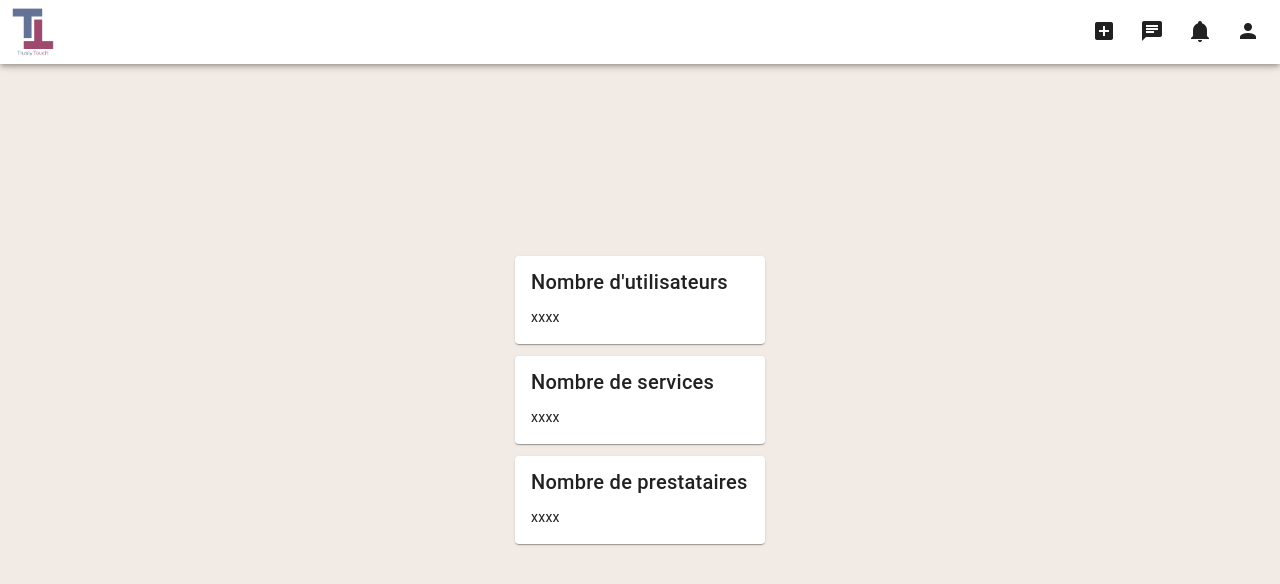
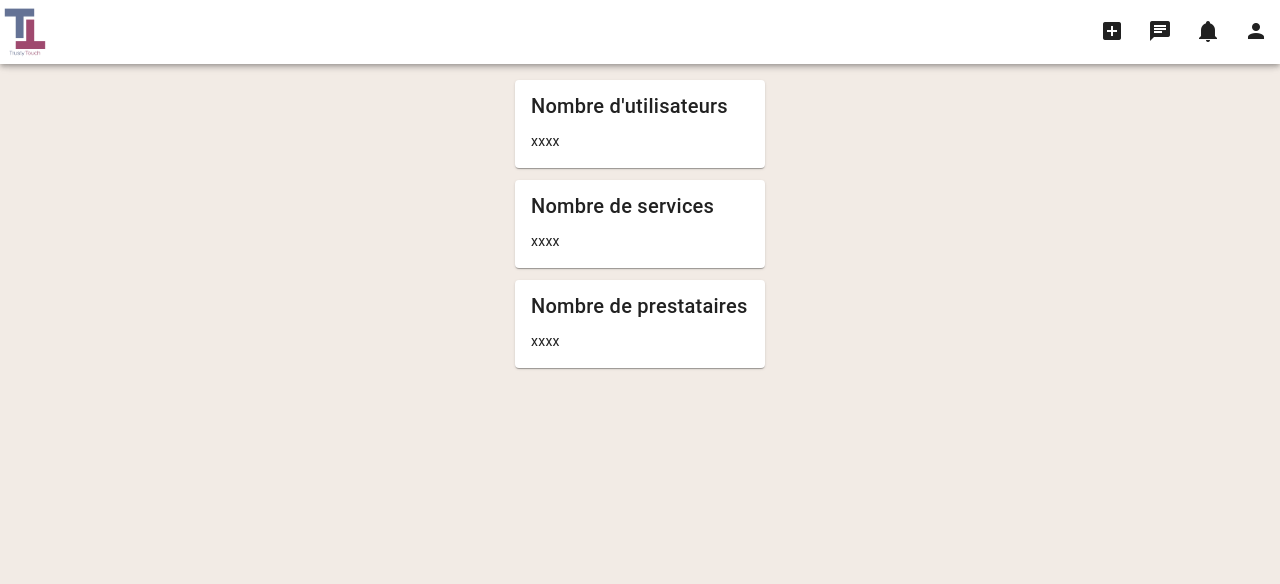
Before and after one commit to TrustyTouch/TrustyTouch-front, a Vue app: page /Statistic in a window 1280 px wide. Shown: the top 584 px of the page. Built offline with nearby package versions, Linux system fonts and the light colour scheme.

Commit message:
Updates front home / search bar / button back / statistic

```diff
--- a/src/App.vue
+++ b/src/App.vue
@@ -1,5 +1,17 @@
+<script setup lang="ts">
+import { useRoute } from 'vue-router';
+import NavBar from './components/NavBar.vue';
+import { computed } from 'vue'
+
+const route = useRoute()
+const isOnHomePage = computed(() => ['home', 'homenc'].includes(route.name?.toString() || ''))
+</script>
+
 <template>
   <v-app>
-    <router-view></router-view>
+    <v-main>
+      <NavBar v-if="!isOnHomePage" />
+      <router-view />
+    </v-main>
   </v-app>
 </template>
--- a/src/components/NavBar.vue
+++ b/src/components/NavBar.vue
@@ -52,7 +52,7 @@ const notifs = ref<Notif[]>([
 
 <template>
     <v-app-bar>
-        <v-row class="d-flex pa-2">
+        <v-row>
             <v-col>
                 <v-img width="50" src="/assets/TrustyTouch.png" @click="accueil()"></v-img>
             </v-col>
--- a/src/components/ResearchBar.vue
+++ /dev/null
@@ -1,21 +0,0 @@
-<template>
-    <v-responsive
-    width="300"
-    class="mar"
-    >
-        <v-text-field
-            prepend-inner-icon="mdi-magnify"
-            density="compact"
-            label="Barre de recherche"
-            variant="solo"
-            single-line
-        ></v-text-field>
-    </v-responsive>
-</template>
-
-<style scoped>
-.mar {
-    margin: auto;
-    margin-top: 75px;
-}
-</style>
--- a/src/pages/Category.vue
+++ b/src/pages/Category.vue
@@ -1,9 +1,15 @@
 <script setup lang="ts">
-import NavBar from '../components/NavBar.vue';
-import ResearchBar from '../components/ResearchBar.vue';
 </script>
 
 <template>
-    <NavBar></NavBar>
-    <ResearchBar></ResearchBar>
+    <div class="d-flex mt-4">
+        <v-btn variant="plain" icon="mdi-arrow-left" @click="$router.go(-1)" />
+        <v-text-field
+            class="mr-4"
+            prepend-inner-icon="mdi-magnify"
+            density="compact"
+            label="Barre de recherche"
+            variant="solo"
+            single-line />
+    </div>
 </template>
--- a/src/pages/Home.vue
+++ b/src/pages/Home.vue
@@ -21,22 +21,24 @@ let rules = [
 </script>
 
 <template>
-  <v-row class="app">
+  <v-container class="d-flex flex-nowrap h-screen">
+    <v-row>
       <v-col class="d-flex flex-column justify-center align-center" cols="12" md="6">
         <v-img width="300" src="/assets/TrustyTouch.png"></v-img>
       </v-col>
       <v-col class="d-flex flex-column justify-center align-center" cols="12" md="6">
-      <v-form class="d-flex flex-column justify-center gap w-100" @submit.prevent>
-        <h2>Bonjour !</h2>
-        <p>Connectez-vous pour découvrir toutes nos fonctionnalités.</p>
+        <v-form class="d-flex flex-column justify-center gap w-75" @submit.prevent>
+          <h2 class="text-center">Bonjour !</h2>
+          <p class="text-center">Connectez-vous pour découvrir toutes nos fonctionnalités.</p>
           <v-text-field v-model="firstName" :rules="rules" label="Nom d'utilisateur"></v-text-field>
           <v-text-field type="password" v-model="password" :rules="rules" label="Mot de passe"></v-text-field>
           <v-btn class="mt-2" type="submit" block @click="connexion()">Se connecter</v-btn>
-        <p>Envie de nous rejoindre ?</p>
-        <p class="link" @click="creation()">Créer un compte</p>
+          <p class="text-center">Envie de nous rejoindre ?</p>
+          <p class="link text-center" @click="creation()">Créer un compte</p>
         </v-form>
       </v-col>
     </v-row>
+  </v-container>
 </template>
 
 <style scoped>
@@ -55,10 +57,4 @@ let rules = [
   justify-content: center;
   align-items: center;
 }
-
-.app {
-  margin: auto;
-  padding: 2rem;
-  text-align: center;
-}
 </style>
--- a/src/pages/HomeNC.vue
+++ b/src/pages/HomeNC.vue
@@ -23,14 +23,15 @@ let rules = [
 </script>
 
 <template>
-  <v-row class="app">
+  <v-container class="d-flex flex-nowrap h-screen">
+    <v-row>
       <v-col class="d-flex flex-column justify-center align-center" cols="12" md="6">
         <v-img width="300" src="/assets/TrustyTouch.png"></v-img>
       </v-col>
       <v-col class="d-flex flex-column justify-center align-center" cols="12" md="6">
         <v-form class="d-flex flex-column justify-center gap w-75" @submit.prevent>
-        <h2>Créez un compte</h2>
-        <p>Bénéficiez d’une expérience personnalisée avec du contenu en lien avec votre activité et vos centres d’intérêt sur notre service.</p>
+          <h2 class="text-center">Créez un compte</h2>
+          <p class="text-center">Bénéficiez d’une expérience personnalisée avec du contenu en lien avec votre activité et vos centres d’intérêt sur notre service.</p>
           <v-row>
             <v-radio-group class="d-flex justify-center" v-model="selectedOption" inline>
               <v-radio label="Demandeur" value="one"></v-radio>
@@ -41,11 +42,12 @@ let rules = [
           <v-text-field type="password" v-model="password" :rules="rules" label="Mot de passe"></v-text-field>
           <v-text-field v-model="parrainage" label="Code de parrainage"></v-text-field>
           <v-btn class="mt-2" type="submit" block @click="connexion()">Créer un compte</v-btn>
-        <p>Vous avez déjà un compte ?</p>
-        <p class="link" @click="enregistrer()">Me connecter</p>
+          <p class="text-center">Vous avez déjà un compte ?</p>
+          <p class="link text-center" @click="enregistrer()">Me connecter</p>
         </v-form>
       </v-col>
     </v-row>
+  </v-container>
 </template>
 
 <style scoped>
@@ -64,10 +66,4 @@ let rules = [
   justify-content: center;
   align-items: center;
 }
-
-.app {
-  margin: auto;
-  padding: 2rem;
-  text-align: center;
-}
 </style>
--- a/src/pages/Statistic.vue
+++ b/src/pages/Statistic.vue
@@ -1,10 +1,8 @@
 <script setup lang="ts">
-import NavBar from '../components/NavBar.vue';
 </script>
 
 <template>
-    <NavBar></NavBar>
-    <div class="d-flex flex-column align-center justify-center gap">
+    <div class="d-flex flex-column align-center justify-center gap mt-4">
         <v-card
         text="xxxx"
         title="Nombre d'utilisateurs"
--- a/src/style.css
+++ b/src/style.css
@@ -26,9 +26,3 @@ h1 {
 #app {
   width: 100vw;
 }
-
-.v-application__wrap {
-  display: flex;
-  flex-direction: column;
-  justify-content: center;
-}
```
Lines whose indentation alone changed are shown as unchanged.
